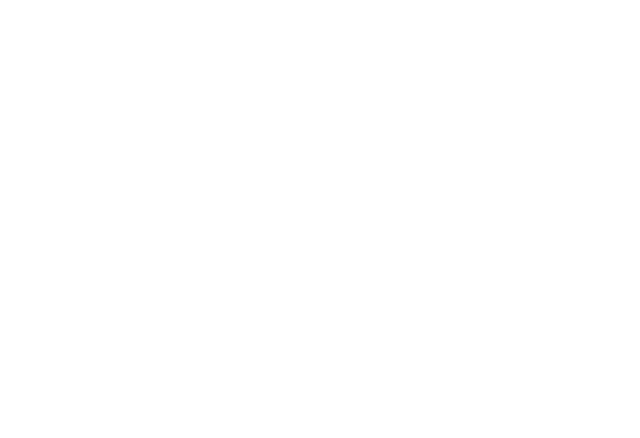
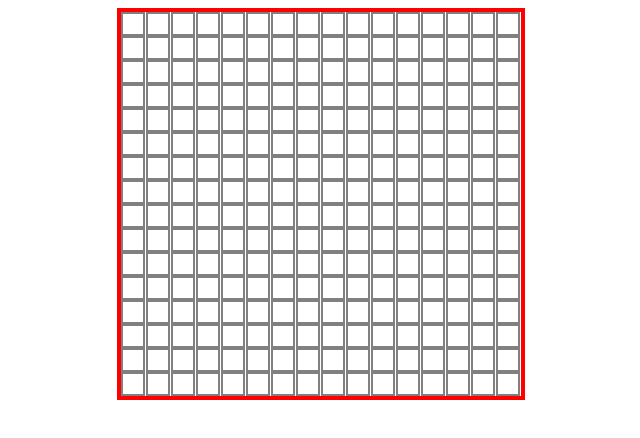
Before and after one commit to faizela/odin-Etch_Sketch, a plain HTML site: page index.html in a window 1280 px wide. Shown: the whole page, without its empty margins (319-959 px from the left). Drawn offline with Linux system fonts and the light colour scheme.

Commit message:
added bgcolor nocolor and mouseon and mouseout functions

```diff
--- a/index.html
+++ b/index.html
@@ -8,6 +8,7 @@
 </head>
 <body>
     <div id="container">
+        <div class="squareContainer"></div>
     </div>
 
 </body>
--- a/scripts.js
+++ b/scripts.js
@@ -1,11 +1,59 @@
 const container = document.querySelector('#container');
+const squareContainer = document.querySelector(".squareContainer")
 
-const squareContainer = document.createElement('div');
-squareContainer.classList.add('squareContainer');
-container.appendChild(squareContainer);
+let rows = document.getElementsByClassName("gridRow");
+let cells = document.getElementsByClassName("cell");
 
-for(let i = 1; i <=16; i++){
-    let squarediv = document.createElement('div')
-    squarediv.classList.add('squarediv')
-    squareContainer.appendChild(squarediv)
+
+
+// Creates a default grid sized 16x16
+function defaultGrid() {
+    makeRows(16);
+    makeColumns(16);
 }
+
+
+function makeRows (rowNum){
+    for (i =0; i< rowNum; i++){
+        let row = document.createElement("div");
+        squareContainer.appendChild(row).className = "gridRow";
+    }
+}
+
+
+function makeColumns(cellNum) {
+    for (col = 0; col < rows.length; col++){
+     for (i= 0; i < cellNum; i++){
+     let newcell = document.createElement("div");
+     rows[i].appendChild(newcell).className = "cell"
+     }
+    }
+};
+
+
+function bgcolor (cell) {
+    cell.style.backgroundColor = 'yellow'
+}
+
+function nocolor (cell) {
+    cell.style.backgroundColor = ''
+ }
+
+function mouseOn() {
+    for (let cell of cells ) {
+        cell.addEventListener("mouseover", function () {bgcolor(cell)})
+    }
+}
+
+
+function mouseOut() {
+    for (let row of rows ) {
+        row.addEventListener("mouseout", function() {nocolor(cell)})
+    }
+}
+
+
+
+defaultGrid()
+mouseOn()
+mouseOut()
--- a/styles.css
+++ b/styles.css
@@ -0,0 +1,28 @@
+
+.squareContainer {
+ display: flex;
+ border: 4px solid red;
+ gap: 1px;
+ max-width: 400px;
+
+ margin: auto;
+}
+
+
+
+gridRow {
+    border: 2px solid black;
+
+}
+
+.cell {
+    border: 2px solid gray;
+    min-width: 20px;
+    min-height: 20px;
+    margin: 0px;
+    padding: 0px;
+}
+
+.cell:hover {
+
+}
```
